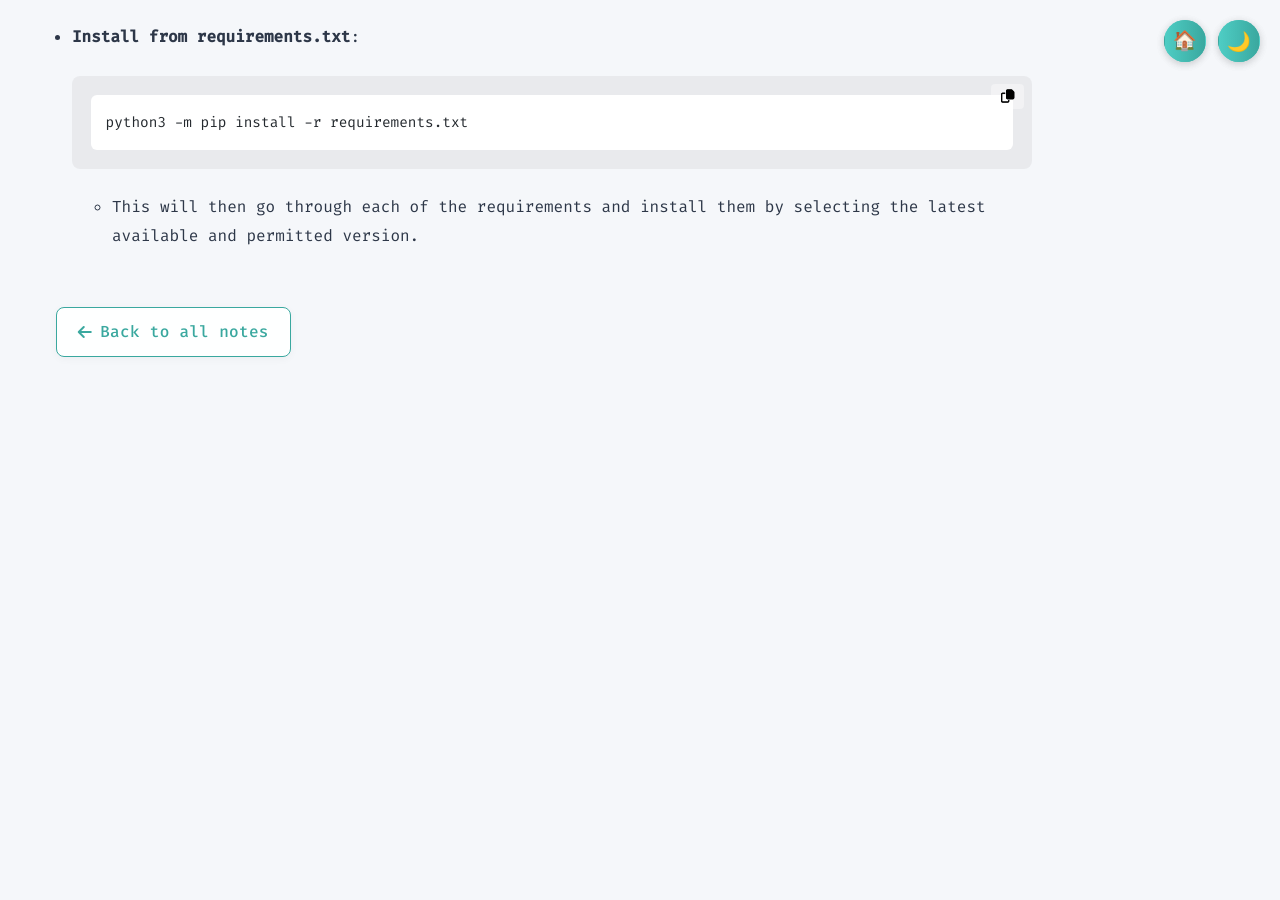
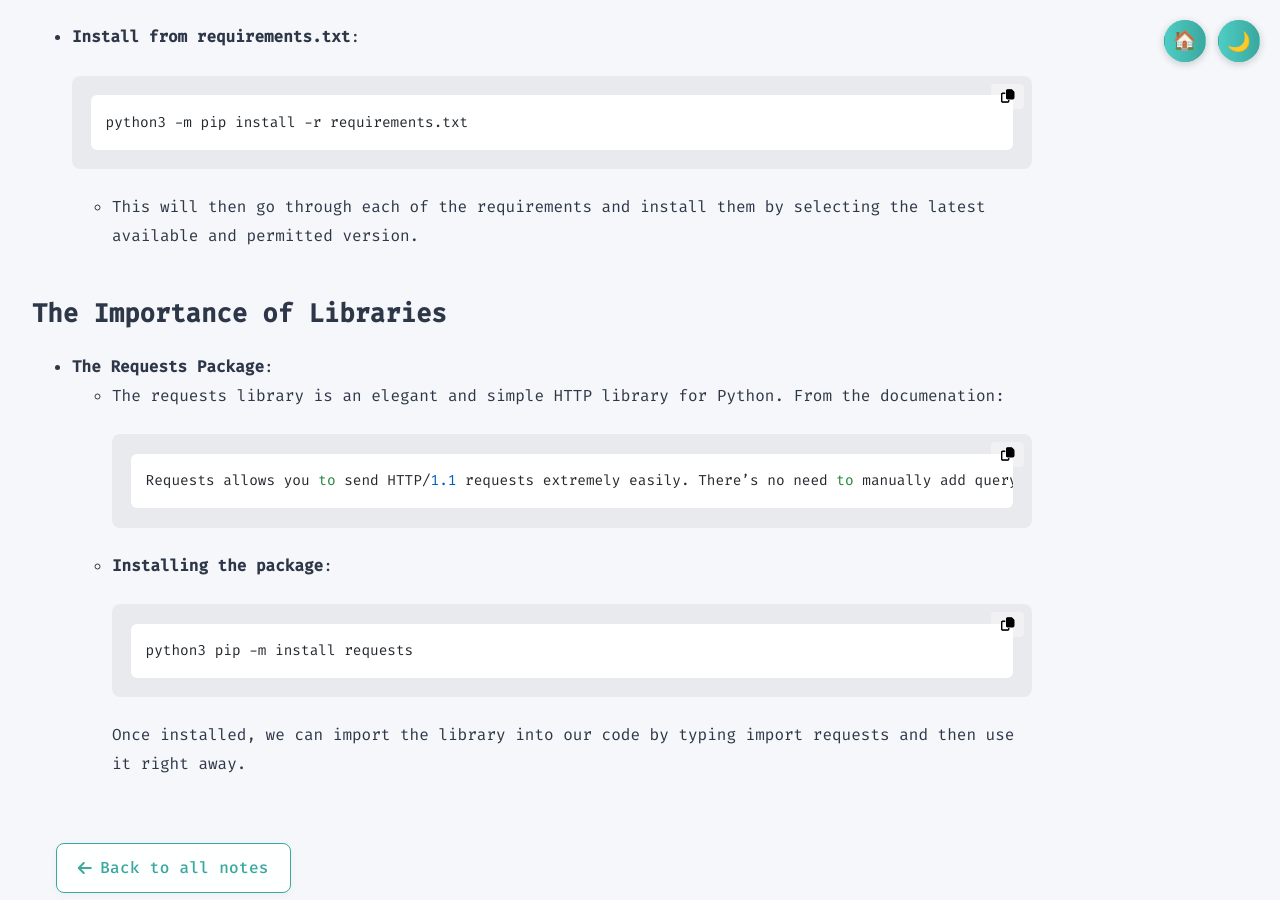
Before and after one commit to PathogenicKatt/PathogenicKatt.github.io, a Jekyll site: the page built from _notes/Python3.md, in a window 1280 px wide and 900 px high, scrolled down 14140 px. Built offline with Jekyll 4.4.1, drawn with Linux system fonts in a browser that asks for light colours; before the commit the page ends 14545 px from its top, so only the background shows below that.

Commit message:
Update notes

````diff
--- a/_notes/Python3.md
+++ b/_notes/Python3.md
@@ -315,3 +315,15 @@ It just so happens to be the case that pip supports maintaining packages from a
 python3 -m pip install -r requirements.txt
 ```
   - This will then go through each of the requirements and install them by selecting the latest available and permitted version.
+
+## The Importance of Libraries
+- **The Requests Package**:
+  - The requests library is an elegant and simple HTTP library for Python. From the documenation:
+  ```text
+  Requests allows you to send HTTP/1.1 requests extremely easily. There’s no need to manually add query strings to your URLs, or to form-encode your POST data. Keep-alive and HTTP connection pooling are 100% automatic, thanks to urllib3.
+  ```
+  - **Installing the package**:
+  ```bash
+  python3 pip -m install requests
+  ```
+  Once installed, we can import the library into our code by typing import requests and then use it right away.
````
